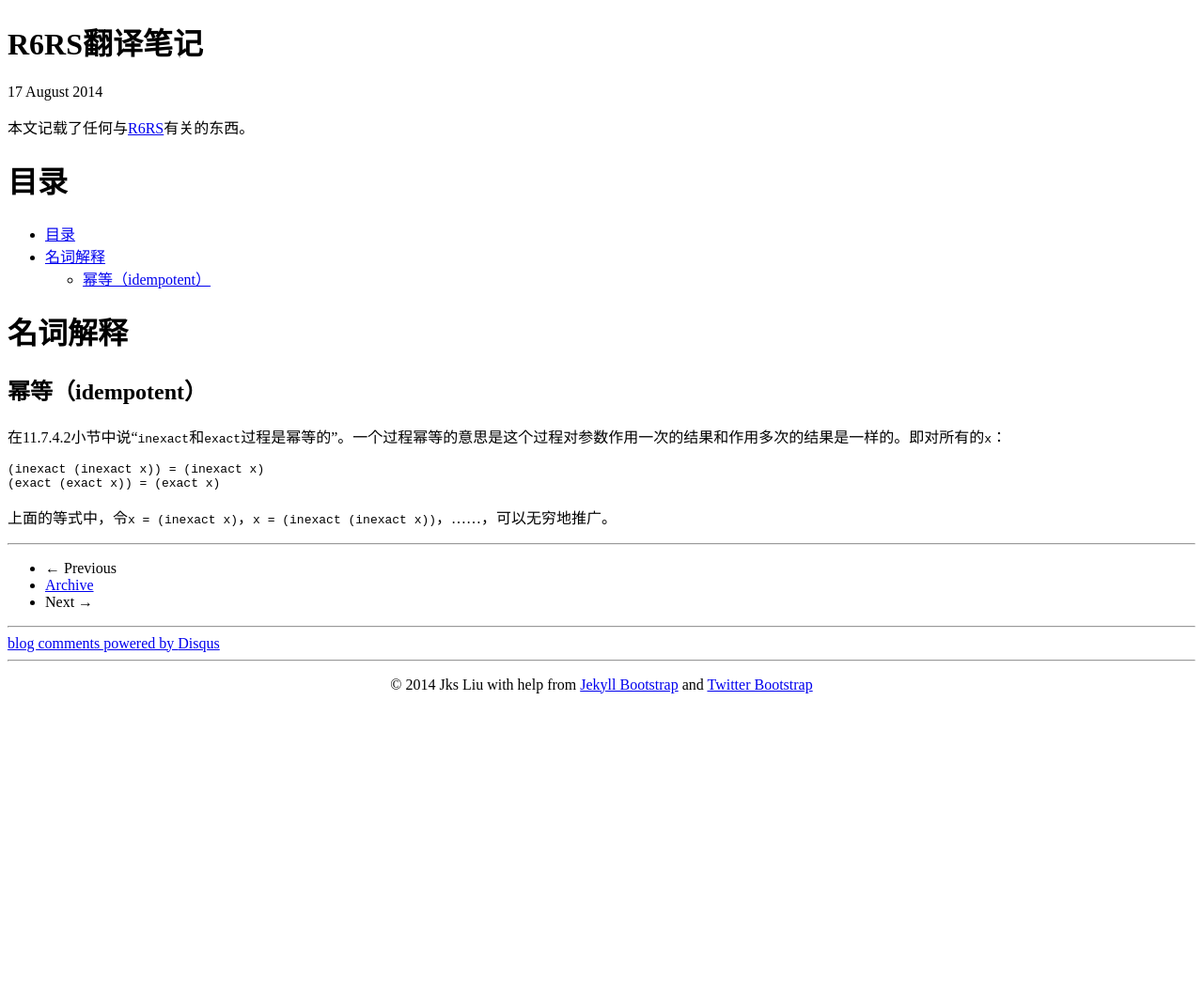
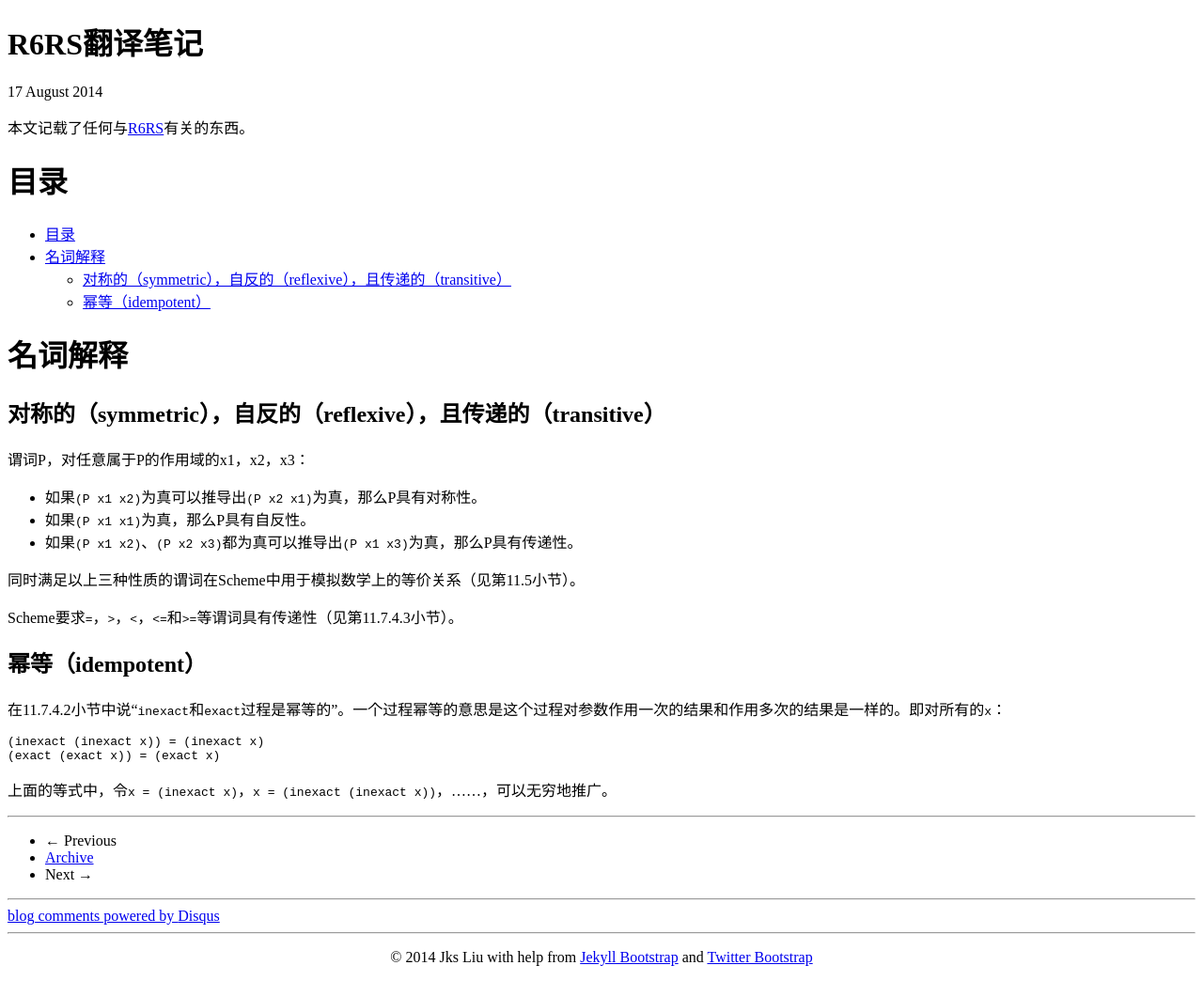
Before and after one commit to jks-liu/R6RS.zh-cn, a Jekyll site: the page built from _posts/2014-08-17-r6rs-translation-experience.md, in a window 1280 px wide. Shown: the whole page at 94% size. Built offline with Jekyll 4.4.1, drawn with Linux system fonts in a browser that asks for light colours; comment, search, counter and statistics services are not loaded; before the commit the page ends 900 px from its top, so only the background shows below that.

Commit message:
Add `equivalence relation\'

```diff
--- a/_posts/2014-08-17-r6rs-translation-experience.md
+++ b/_posts/2014-08-17-r6rs-translation-experience.md
@@ -16,6 +16,18 @@ tags: []
 
 # 名词解释
 
+## 对称的（symmetric），自反的（reflexive），且传递的（transitive）
+
+谓词P，对任意属于P的作用域的x1，x2，x3：
+
+* 如果`(P x1 x2)`为真可以推导出`(P x2 x1)`为真，那么P具有对称性。
+* 如果`(P x1 x1)`为真，那么P具有自反性。
+* 如果`(P x1 x2)`、`(P x2 x3)`都为真可以推导出`(P x1 x3)`为真，那么P具有传递性。
+
+同时满足以上三种性质的谓词在Scheme中用于模拟数学上的等价关系（见第11.5小节）。
+
+Scheme要求`=`，`>`，`<`，`<=`和`>=`等谓词具有传递性（见第11.7.4.3小节）。
+
 ## 幂等（idempotent）
 
 在11.7.4.2小节中说“`inexact`和`exact`过程是幂等的”。一个过程幂等的意思是这个过程对参数作用一次的结果和作用多次的结果是一样的。即对所有的`x`：
```
